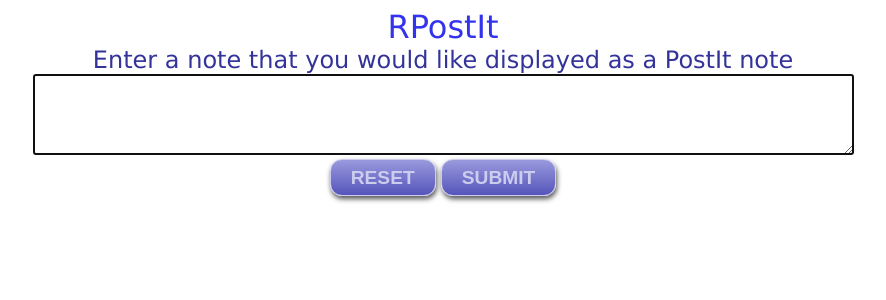
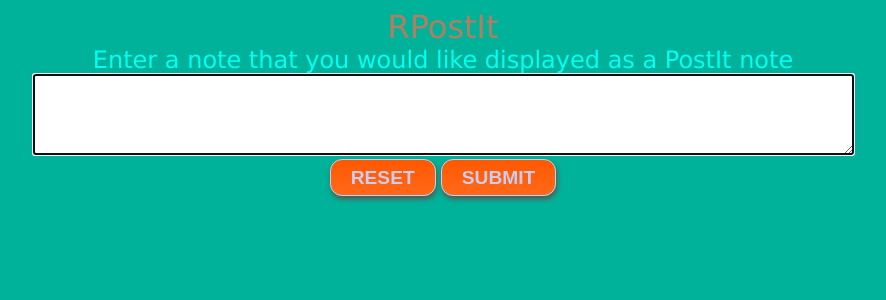
Before and after one commit to ambidextrousTx/RPostIt, a Flask app: page /add in a window 1280 px wide. Shown: the top 300 px of the page, without its empty margins (197-1083 px from the left). Run offline with Flask 2, Linux system fonts and the light colour scheme.

Commit message:
Change color scheme to cyan-orange

```diff
--- a/src/static/styles.css
+++ b/src/static/styles.css
@@ -1,22 +1,23 @@
 body {
     text-align: center;
     font-family: Verdana;
+    background-color: #00B299;
 
 }
 
 .fancy-header {
-    color: #3333ee;
+    color: #B27D60;
     font-size: 2em;
 }
 
 .fancy-desc {
-    color: #333399;
+    color: #00FFF4;
     font-size: 1.5em;
 }
 
 .reminders {
-    color: #1122aa;
-    background-color: #8888cc;
+    color: #00B2AB;
+    background-color: #B27D60;
     font-size: 1.2em;
     font-weight: bold;
     padding: 6px 20px;
@@ -53,10 +54,10 @@ body {
     -moz-box-shadow: 1px 3px 5px #555;
     -webkit-box-shadow: 1px 3px 5px #555;
 
-    background: linear-gradient(top center, #9999DD, #5555BB);
-    background: -o-linear-gradient(#9999DD, #5555BB);
-    background: -moz-linear-gradient(#9999DD, #5555BB);
-    background: -webkit-gradient(linear, 0 0, 0 100%, from(#9999DD), to(#5555BB));
+    background: linear-gradient(top center, #FF5800, #FF6919);
+    background: -o-linear-gradient(#FF5800, #FF6919);
+    background: -moz-linear-gradient(#FF5800, #FF6919);
+    background: -webkit-gradient(linear, 0 0, 0 100%, from(#FF5800), to(#FF6919));
 }
 
 input.button {
--- a/src/templates/notes.html
+++ b/src/templates/notes.html
@@ -10,7 +10,7 @@
         <div class='fancy-header'>
             Your reminders
         </div>
-        <div class='fancy-description'>
+        <div class='fancy-desc'>
             Your reminders for today are listed below
         </div>
         <div class='reminders'>
```
Also changed, not shown: other parts of src/static/styles.css (+5 -5 lines).
